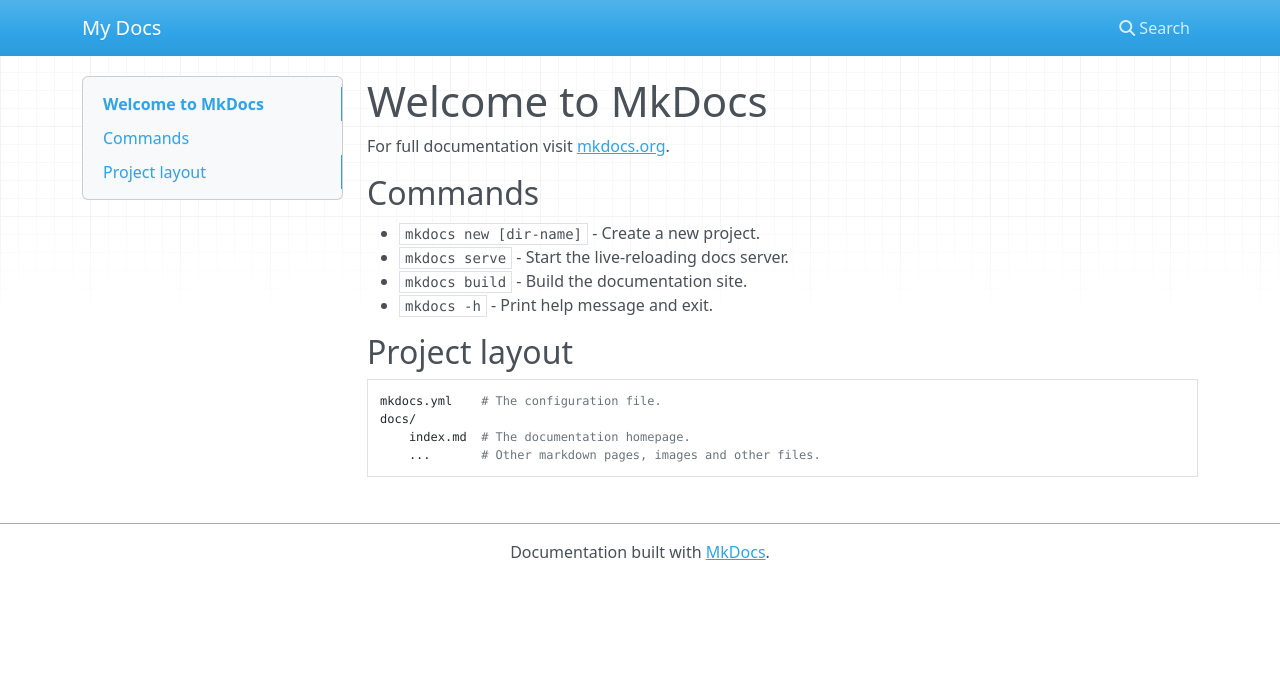
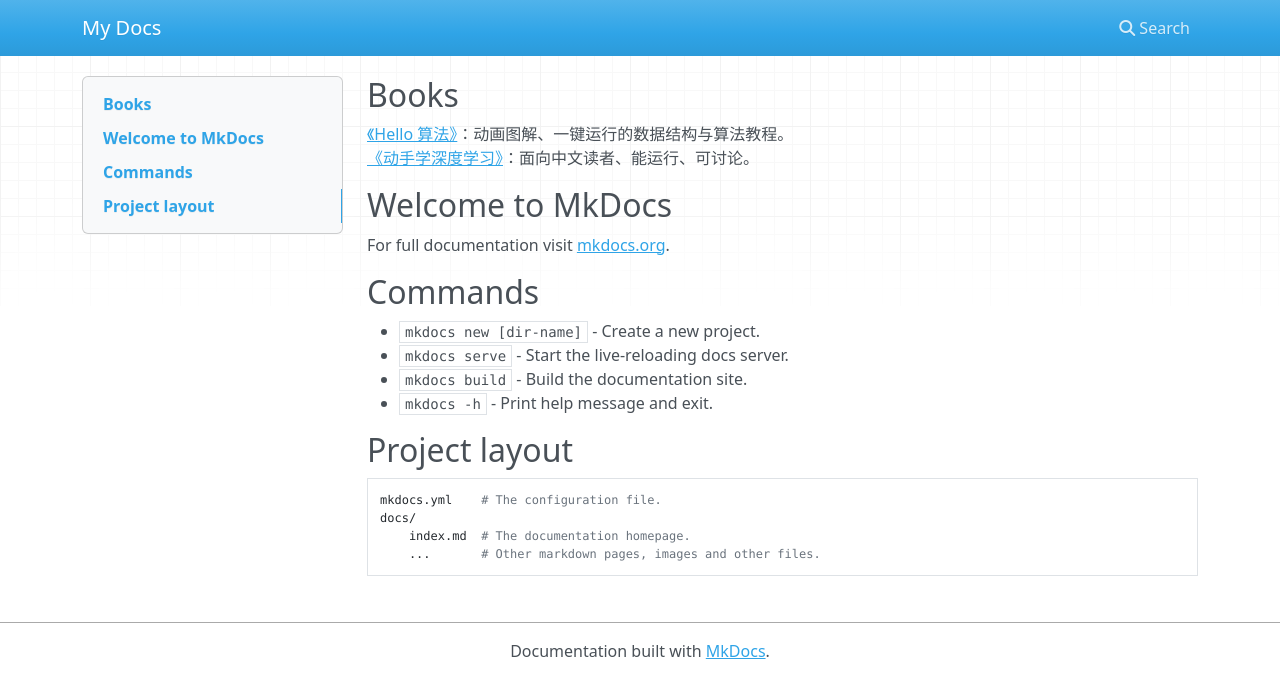
Before and after one commit to JacobHsu/books, an MkDocs documentation site: the page built from docs/index.md, in a window 1280 px wide. Shown: the top 698 px of the page. Built offline with MkDocs 1.6.1, drawn with Linux system fonts in a browser that asks for light colours; nearby versions of some CDN libraries.

Commit message:
docs: Books

```diff
--- a/docs/index.md
+++ b/docs/index.md
@@ -1,4 +1,10 @@
-# Welcome to MkDocs
+## Books
+
+[《Hello 算法》](https://github.com/krahets/hello-algo)：动画图解、一键运行的数据结构与算法教程。
+[《动手学深度学习》](https://github.com/d2l-ai/d2l-zh)：面向中文读者、能运行、可讨论。
+
+
+## Welcome to MkDocs
 
 For full documentation visit [mkdocs.org](https://www.mkdocs.org).
 
```
Also changed, not shown: site/index.html, site/search/search_index.json.
